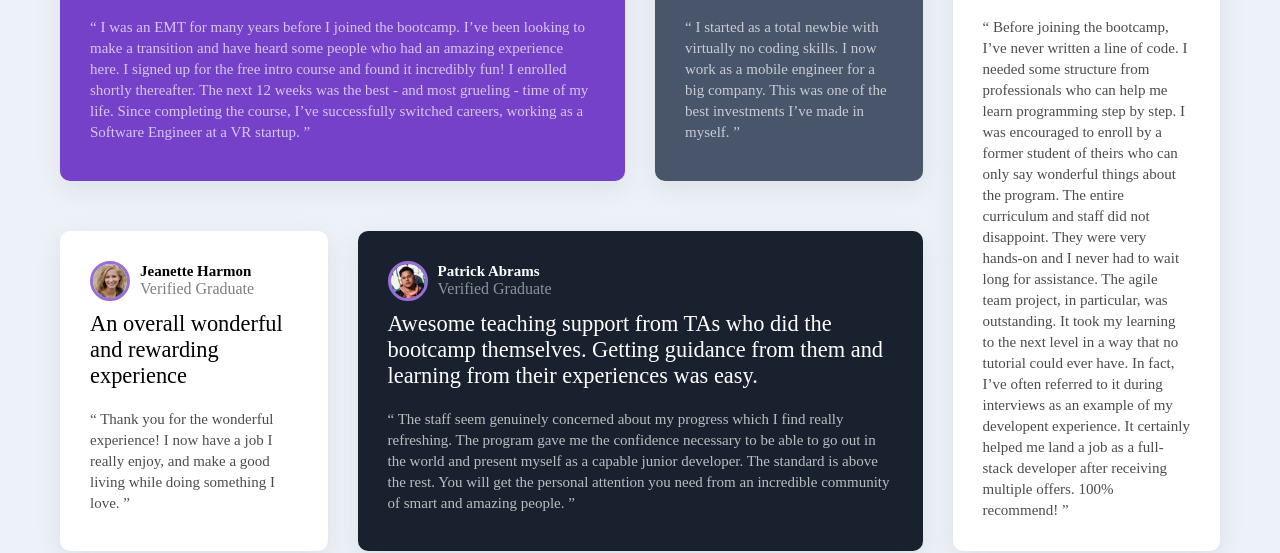
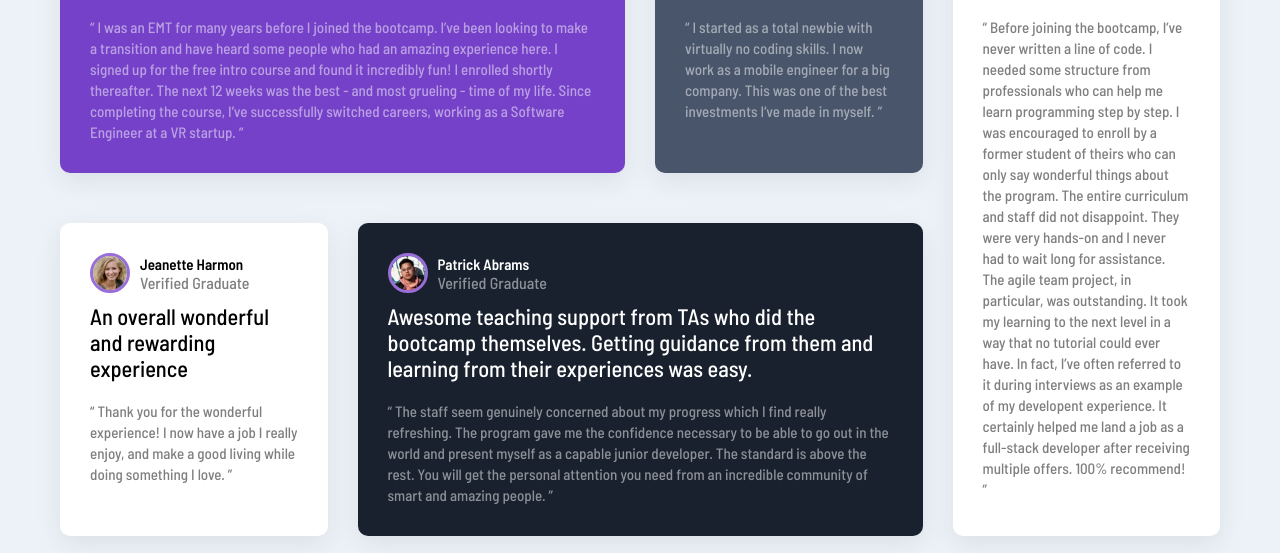
Before and after one commit to yetkinkrsngr/testimonials-grid-section-main, a plain HTML site: page index.html in a window 1280 px wide. Shown: the part 281-834 px from the top of the page. Drawn offline with Linux system fonts and the light colour scheme.

Commit message:
font family done

```diff
--- a/index.html
+++ b/index.html
@@ -20,7 +20,7 @@
     }
       body{
         background-color: #edf2f8;
-
+        font-family: var(--barrel);
 
       }
 
@@ -91,7 +91,7 @@
       .card-desc{
         font-size: 15px;
         line-height: 1.4;
-        opacity: 70%;
+        opacity: 50%;
       }
       .bg-purple{
         background-color: var(--Moderate-violet);
```
